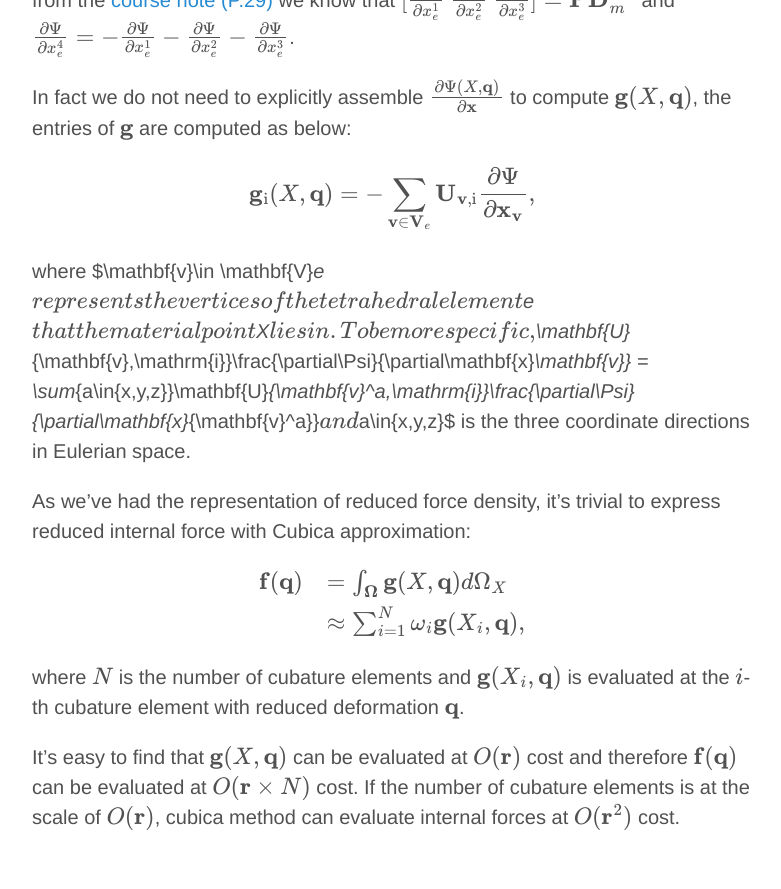
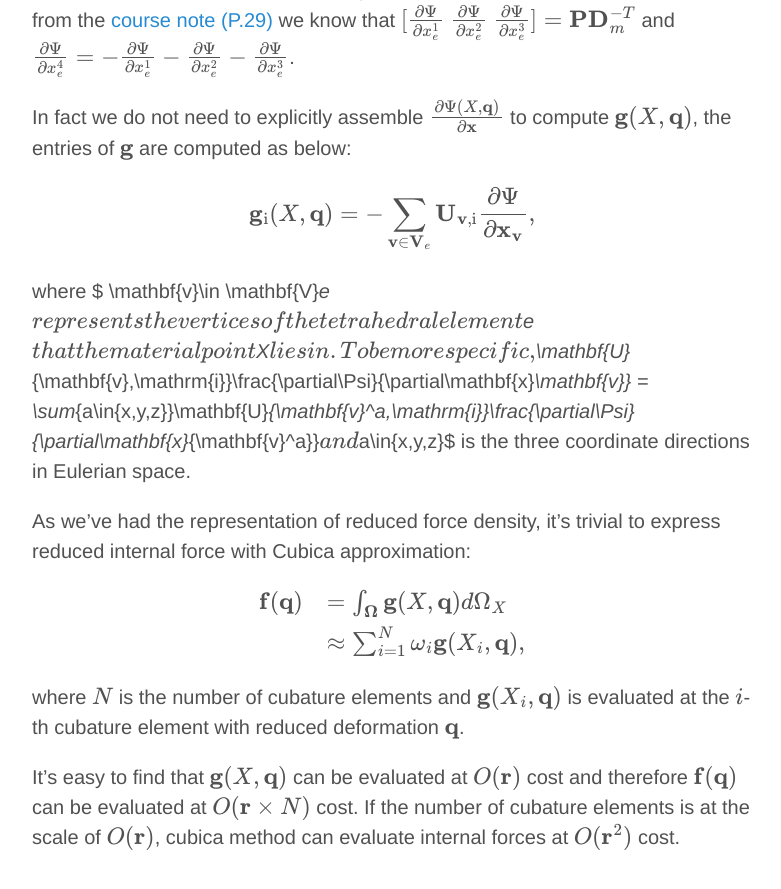
Before and after one commit to FeiZhu/blog, a Jekyll site: the page built from _posts/2015-10-17-reduced-energy-and-force-with-Cubica.md, in a window 1280 px wide and 900 px high, scrolled down 1167 px. Shown: the top 889 px of the window, without its empty margins (248-1029 px from the left). Built offline with Jekyll 4.4.1, drawn with Linux system fonts in a browser that asks for light colours; formulas are drawn with MathJax 3.

```diff
--- a/_posts/2015-10-17-reduced-energy-and-force-with-Cubica.md
+++ b/_posts/2015-10-17-reduced-energy-and-force-with-Cubica.md
@@ -14,8 +14,12 @@ Let's start with the basic notations:
 Now we take a step further to the deformation energy and internal force:
 
 * $\Psi(X,\mathbf{q})$ : the deformation energy density evaluated at material point $X\in \mathbb{R}^{3}$ with deformation represented in subspace $\mathbf{q}$ . For tetrahedral constant strain finite element,  $\Psi(X,\mathbf{q})$ is constant within the element.
-*  $W(\mathbf{q})$: the deformation energy evaluated with subspace deformation $\mathbf{q}$: $W(\mathbf{q}) = \int_\Omega\Psi(X,\mathbf{q})d\Omega_X$.
-* $\mathbf{f}(\mathbf{q})$: the internal force evaluated with subspace deformation $\mathbf{q}$: $\mathbf{f}(\mathbf{q}) = -\int_\Omega\nabla_{\mathbf{q}}\Psi(X,\mathbf{q})d\Omega_X = \int_\mathbf{\Omega}\mathbf{g}(X,\mathbf{q})d\Omega_X$.
+* $W(\mathbf{q})$: the deformation energy evaluated with subspace deformation $\mathbf{q}$: $W(\mathbf{q}) = \int_\Omega\Psi(X,\mathbf{q})d\Omega_X$.
+* $\mathbf{f}(\mathbf{q})$: the internal force evaluated with subspace deformation $\mathbf{q}$:
+
+$$
+\mathbf{f}(\mathbf{q}) = -\int_\Omega\nabla_{\mathbf{q}}\Psi(X,\mathbf{q})d\Omega_X = \int_\mathbf{\Omega}\mathbf{g}(X,\mathbf{q})d\Omega_X
+$$.
 
 The reduced force density $\mathbf{g}(X,\mathbf{q})$ is the negative gradient of deformation energy density $\Psi(X,\mathbf{q})$ with respect to subspace deformation $ \mathbf{q}$ evaluated at material point $X$:
 
@@ -34,7 +38,8 @@ $$
 \mathbf{g}_\mathrm{i}(X,\mathbf{q}) = -\sum_{\mathbf{v}\in \mathbf{V}_e}\mathbf{U}_{\mathbf{v},\mathrm{i}}\frac{\partial\Psi}{\partial\mathbf{x}_\mathbf{v}},
 $$
 
-where $\mathbf{v}\in \mathbf{V}_e$ represents the vertices of the tetrahedral element $e$ that the material point $X$ lies in. To be more specific, $\mathbf{U}_{\mathbf{v},\mathrm{i}}\frac{\partial\Psi}{\partial\mathbf{x}_\mathbf{v}} = \sum_{a\in\{x,y,z\}}\mathbf{U}_{\mathbf{v}^a,\mathrm{i}}\frac{\partial\Psi}{\partial\mathbf{x}_{\mathbf{v}^a}}$ and $a\in\{x,y,z\}$ is the three coordinate directions in Eulerian space.
+where $ \mathbf{v}\in \mathbf{V}_e $
+represents the vertices of the tetrahedral element $e$ that the material point $X$ lies in. To be more specific, $\mathbf{U}_{\mathbf{v},\mathrm{i}}\frac{\partial\Psi}{\partial\mathbf{x}_\mathbf{v}} = \sum_{a\in\{x,y,z\}}\mathbf{U}_{\mathbf{v}^a,\mathrm{i}}\frac{\partial\Psi}{\partial\mathbf{x}_{\mathbf{v}^a}}$ and $a\in\{x,y,z\}$ is the three coordinate directions in Eulerian space.
 
 As we've had the representation of reduced force density, it's trivial to express reduced internal force with Cubica approximation:
 
```
